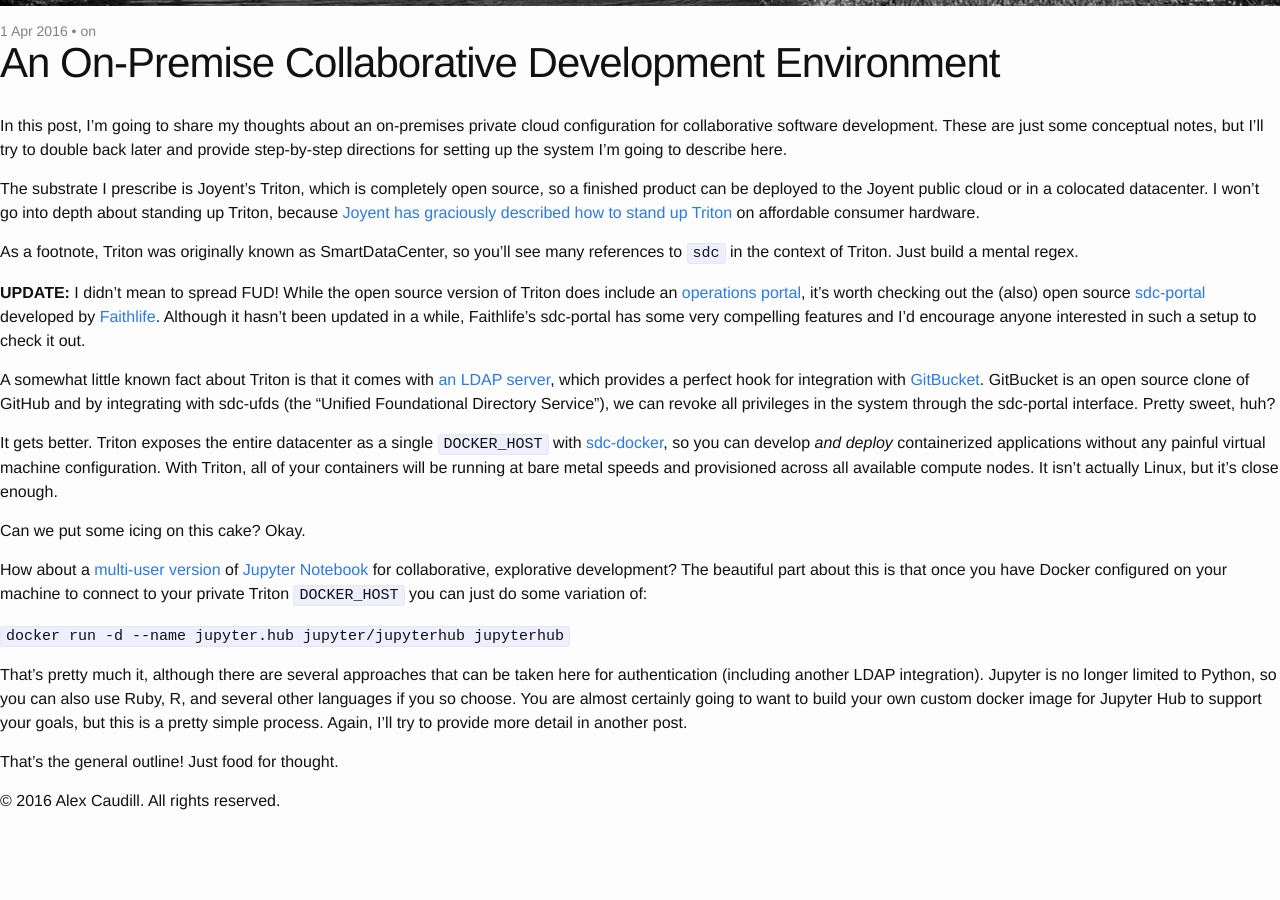
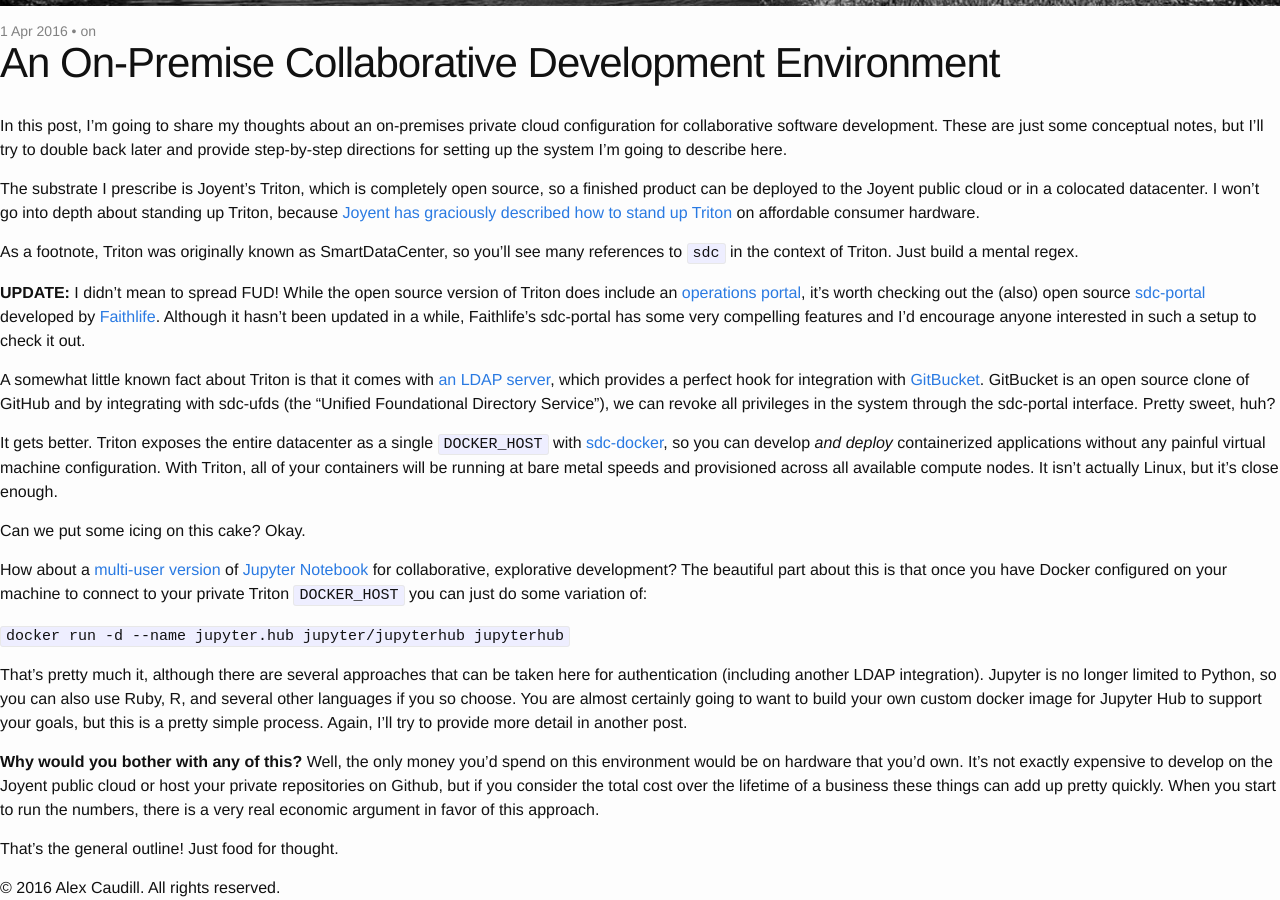
Before and after one commit to affixalex/affixalex.github.io, a Jekyll site: the page built from _posts/2016-04-01-an-on-premise-collaborative-development-environment.markdown, in a window 1280 px wide and 900 px high, scrolled down 771 px. Built offline with Jekyll 4.4.1, drawn with Linux system fonts in a browser that asks for light colours; nearby versions of some CDN libraries; before the commit the page ends 1584 px from its top, so only the background shows below that.

Commit message:
explain why you would bother with this

```diff
--- a/_posts/2016-04-01-an-on-premise-collaborative-development-environment.markdown
+++ b/_posts/2016-04-01-an-on-premise-collaborative-development-environment.markdown
@@ -53,6 +53,13 @@ languages if you so choose. You are almost certainly going to want to build
 your own custom docker image for Jupyter Hub to support your goals, but this is
 a pretty simple process. Again, I'll try to provide more detail in another post.
 
+**Why would you bother with any of this?** Well, the only money you'd spend on
+this environment would be on hardware that you'd own. It's not exactly
+expensive to develop on the Joyent public cloud or host your private
+repositories on Github, but if you consider the total cost over the lifetime of
+a business these things can add up pretty quickly. When you start to run the
+numbers, there is a very real economic argument in favor of this approach.
+
 That's the general outline! Just food for thought.
 
 [1]:https://www.joyent.com/blog/spin-up-a-docker-dev-test-environment-in-60-minutes-or-less
```
